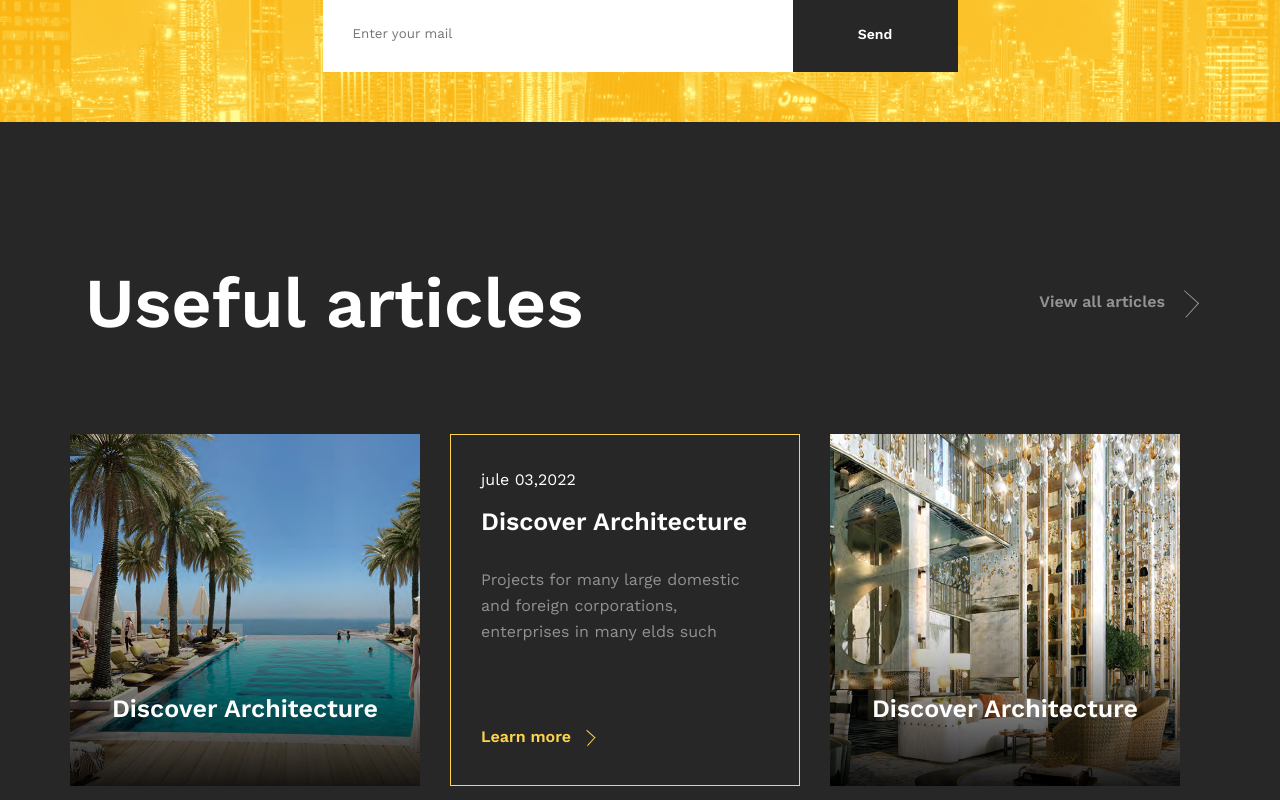
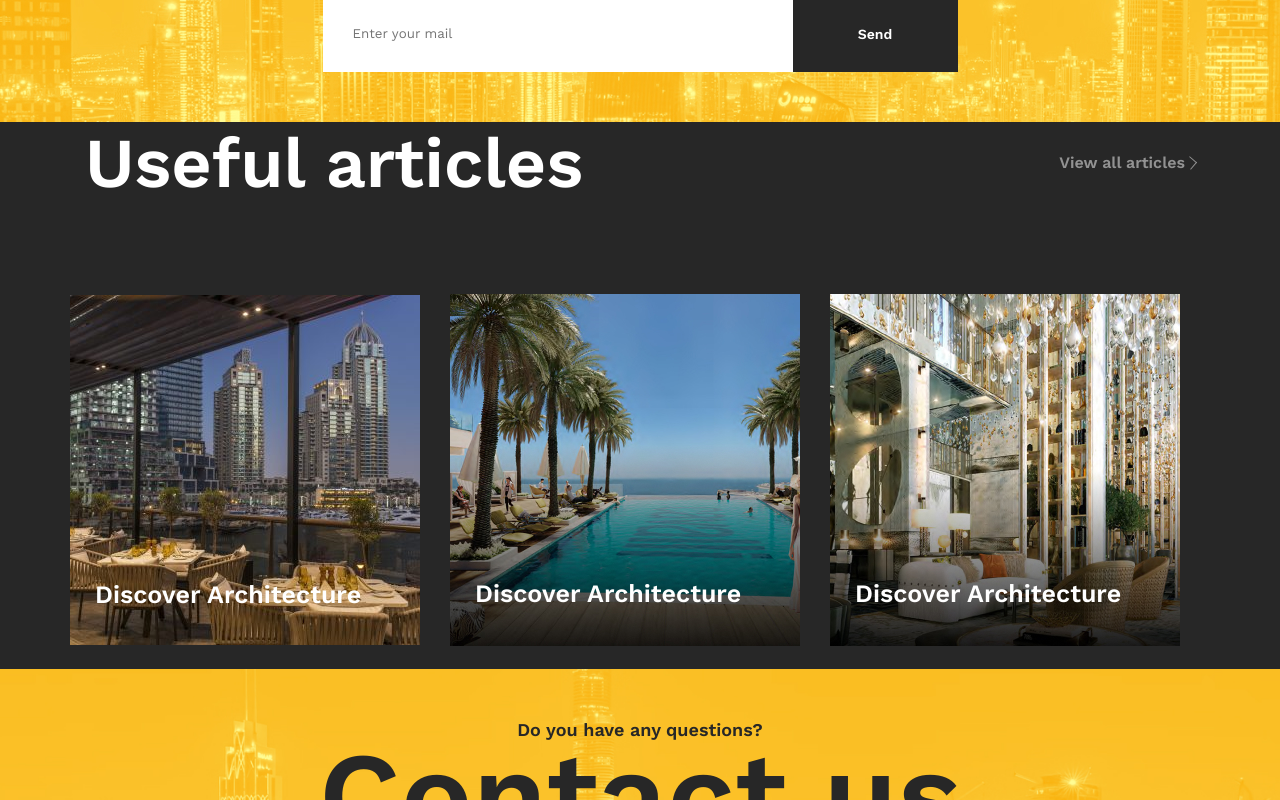
Before and after one commit to ThunderFlight/R_dubai_reality, a React (Vite) app: page / in a window 1280 px wide. Shown: the part 3460-4260 px from the top of the page. Built offline with nearby package versions, Linux system fonts and the light colour scheme.

Commit message:
add: animation adaptive to  homeUsefulArticles

```diff
--- a/src/components/Home/HomeUsefulAricles/HomeUsefulArticles.jsx
+++ b/src/components/Home/HomeUsefulAricles/HomeUsefulArticles.jsx
@@ -1,35 +1,81 @@
+import exterior from '../../../images/homeUsefulArticlesExterior.jpg';
+import interior from '../../../images/homeUsefulArticlesInterior.jpg';
+import interiorSecond from '../../../images/homeUsefulArticlesInteriorSecond.jpg';
 import { CustomArrow } from '../../common';
 import styles from './HomeUsefulArticles.module.scss';
 
 export const HomeUsefulArticles = () => {
   return (
     <section className={styles.usefulArticles}>
-      <div className={styles.usefulArticles__wrapperTitle}>
+      <div className={styles.usefulArticles__titleUseful}>
         <h2>Useful articles</h2>
-        <a>
-          View all articles <CustomArrow className={styles.customArrowGray} />
-        </a>
+        <span>
+          View all articles
+          <CustomArrow className={styles.usefulArticles__titleUseful_grayArrow} />
+        </span>
       </div>
-      <div className={styles.usefulArticles__wrapperImage}>
-        <div className={styles.usefulArticles__wrapperImage_exterior}>
-          <h2>Discover Architecture</h2>
+      <div className={styles.usefulArticles__divImagesBlock}>
+        <div className={styles.usefulArticles__allImgWrapper}>
+          <img
+            src={interiorSecond}
+            alt='interiorSecond'
+            className={styles.usefulArticles__allImgWrapper_img}
+          />
+
+          <div className={styles.usefulArticles__BorderMenuWrap}>
+            <p className={styles.usefulArticles__BorderMenuWrap_date}>Jule 03, 2022</p>
+            <h2 className={styles.usefulArticles__BorderMenuWrap_title}>Discover Architecture</h2>
+            <p className={styles.usefulArticles__BorderMenuWrap_about}>
+              Projects for many large domestic and foreign corporations, enterprises in many elds
+              such
+            </p>
+            <label className={styles.usefulArticles__BorderMenuWrap_link}>
+              Learn more
+              <CustomArrow className={styles.usefulArticles__BorderMenuWrap_yellowArrow} />
+            </label>
+          </div>
         </div>
 
-        <div className={styles.usefulArticles__wrapperImage_border}>
-          <p className={styles.usefulArticles__wrapperImage_border_date}>jule 03,2022</p>
-          <h3 className={styles.usefulArticles__wrapperImage_border_title}>
-            Discover Architecture
-          </h3>
-          <p className={styles.usefulArticles__wrapperImage_border_about}>
-            Projects for many large domestic and foreign corporations, enterprises in many elds such
-          </p>
-          <a className={styles.usefulArticles__wrapperImage_border_link}>
-            Learn more <CustomArrow className={styles.customArrowYellow} />
-          </a>
+        <div className={styles.usefulArticles__allImgWrapper}>
+          <img
+            src={exterior}
+            alt='exterior'
+            className={styles.usefulArticles__allImgWrapper_img}
+          />
+
+          <div className={styles.usefulArticles__BorderMenuWrap}>
+            <p className={styles.usefulArticles__BorderMenuWrap_date}>Jule 03, 2022</p>
+            <h2 className={styles.usefulArticles__BorderMenuWrap_title}>Discover Architecture</h2>
+            <p className={styles.usefulArticles__BorderMenuWrap_about}>
+              Projects for many large domestic and foreign corporations, enterprises in many elds
+              such
+            </p>
+            <label className={styles.usefulArticles__BorderMenuWrap_link}>
+              Learn more
+              <CustomArrow className={styles.usefulArticles__BorderMenuWrap_yellowArrow} />
+            </label>
+          </div>
         </div>
 
-        <div className={styles.usefulArticles__wrapperImage_interior}>
-          <h2>Discover Architecture</h2>
+        <div className={styles.usefulArticles__allImgWrapper}>
+          <img
+            src={interior}
+            alt='interior'
+            className={styles.usefulArticles__allImgWrapper_img}
+          />
+
+          <div className={styles.usefulArticles__BorderMenuWrap}>
+            <p className={styles.usefulArticles__BorderMenuWrap_date}>Jule 03, 2022</p>
+            <h2 className={styles.usefulArticles__BorderMenuWrap_title}>Discover Architecture</h2>
+            <p className={styles.usefulArticles__BorderMenuWrap_about}>
+              Projects for many large domestic and foreign corporations, enterprises in many elds
+              such
+            </p>
+            <label className={styles.usefulArticles__BorderMenuWrap_link}>
+              Learn more
+              <CustomArrow className={styles.usefulArticles__BorderMenuWrap_yellowArrow} />
+            </label>
+          </div>
         </div>
       </div>
     </section>
--- a/src/components/Home/HomeUsefulAricles/HomeUsefulArticles.module.scss
+++ b/src/components/Home/HomeUsefulAricles/HomeUsefulArticles.module.scss
@@ -2,18 +2,16 @@
 
 .usefulArticles {
   @include flex-col(center, center);
-  background-color: $GRAY;
-  padding-top: 140px;
+  width: 100%;
 
-  &__wrapperTitle {
-    @include flex(space-between, center);
-    min-width: 283px;
+  &__titleUseful {
+    @include flex-row(space-between, center);
+    width: 300px;
     margin-bottom: 20px;
     @include media($SCREEN_TABLET) {
-      width: 690px;
+      width: 700px;
       margin-bottom: 40px;
     }
-
     @include media($SCREEN_DESKTOP) {
       width: 1110px;
       margin-bottom: 90px;
@@ -21,201 +19,194 @@
 
     h2 {
       @include text(24px, 700, $WHITE);
-
       @include media($SCREEN_TABLET) {
         font-size: 30px;
       }
-
       @include media($SCREEN_DESKTOP) {
         font-size: 70px;
       }
     }
 
-    a {
-      @include flex-row(center);
-
+    span {
+      @include flex-row(_, center);
       @include text(8px, 600, #929292);
-      line-height: 21px;
-      cursor: pointer;
       @include media($SCREEN_TABLET) {
         font-size: 12px;
       }
+      @include media($SCREEN_DESKTOP) {
+        font-size: 16px;
+      }
+    }
+
+    &_grayArrow {
+      $size: 8px;
+      border-top-color: #929292;
+      border-left-color: #929292;
+      transform: rotate(130deg);
+    }
+  }
+
+  &__divImagesBlock {
+    @include flex-col(center, center);
+    @include media($SCREEN_TABLET) {
+      @include flex-row(center, center);
+    }
+  }
+
+  &__allImgWrapper {
+    position: relative;
+    width: 290px;
+    margin-bottom: 30px;
+    overflow: hidden;
+    @include media($SCREEN_TABLET) {
+      width: 220px;
+      margin-right: 30px;
+      margin-bottom: 0px;
+    }
+    @include media($SCREEN_DESKTOP) {
+      width: 350px;
+      min-height: 350px;
+    }
+    img {
+      width: 290px;
+      @include media($SCREEN_TABLET) {
+        width: 220px;
+        margin-right: 30px;
+        margin-bottom: 0px;
+      }
+      @include media($SCREEN_DESKTOP) {
+        width: 350px;
+        min-height: 350px;
+      }
+    }
+
+    &:hover .usefulArticles__BorderMenuWrap {
+      padding: 20px 24px 25px 25px;
+      @include media($SCREEN_TABLET) {
+        padding: 15px 32px 25px 33px;
+      }
+      @include media($SCREEN_DESKTOP) {
+        padding: 40px 35px 23px 35px;
+      }
+      width: 100%;
+      height: 100%;
+      top: 0px;
+      left: 0px;
+
+      display: block;
+      position: absolute;
+      background-color: $GRAY;
+      border: 1px solid $YELLOW;
+      z-index: 2;
+
+      &_date {
+        line-height: 26px;
+        display: block;
+        opacity: 1;
+        margin-bottom: 10px;
+        @include media($SCREEN_DESKTOP) {
+          margin-bottom: 15px;
+        }
+      }
+      &_title {
+        display: block;
+        opacity: 1;
+        margin-bottom: 13px;
+        @include media($SCREEN_DESKTOP) {
+          line-height: 36px;
+          margin-bottom: 30px;
+        }
+      }
+      &_about {
+        line-height: 26px;
+        display: block;
+        opacity: 1;
+        margin-bottom: 30px;
+        @include media($SCREEN_DESKTOP) {
+          margin-bottom: 50px;
+        }
+      }
+      &_link {
+        display: block;
+        opacity: 1;
+
+        @include flex-row(_, center);
+      }
+    }
+  }
+
+  &__BorderMenuWrap {
+    @include transition(top);
+
+    position: absolute;
+    z-index: 2;
+    top: 285px;
+    left: 25px;
+    // height: 0px;
+    &_date {
+      @include text(12px, 200, $WHITE);
+      @include transition(margin-bottom);
+      margin-bottom: 0px;
+
+      @include media($SCREEN_DESKTOP) {
+        font-size: 16px;
+      }
+
+      display: none;
+    }
+    &_title {
+      @include text(25px, 700, $WHITE);
+
+      display: none;
+      margin-bottom: 0px;
+      opacity: 0;
+
+      @include media($SCREEN_DESKTOP) {
+        font-size: 25px;
+        display: block;
+        opacity: 1;
+      }
+    }
+    &_about {
+      @include text(12px, 200, #929292);
+
+      margin-bottom: 0px;
+      display: none;
+      opacity: 0;
+      @include media($SCREEN_DESKTOP) {
+        font-size: 16px;
+      }
+    }
+    &_link {
+      @include flex-row(_, center);
+      @include text(12px, 600, $YELLOW);
+      height: 20px;
+      cursor: pointer;
+      display: none;
+      opacity: 0;
 
       @include media($SCREEN_DESKTOP) {
         font-size: 16px;
       }
     }
-  }
-
-  &__wrapperImage {
-    @include flex-col(center);
-
-    @include media($SCREEN_TABLET) {
-      @include flex-row(center);
-    }
-
-    &_exterior {
-      @include flex(center);
-      background-image: url(../../../images/homeUsefulArticlesNewYorkBeach.jpg);
-      background-size: cover;
-      width: 290px;
-      min-height: 220px;
-      margin-bottom: 20px;
-      h2 {
-        display: none;
-      }
-      @include media($SCREEN_TABLET) {
-        width: 210px;
-        min-height: 220px;
-        margin-right: 30px;
-        margin-bottom: 0px;
-      }
-
-      @include media($SCREEN_DESKTOP) {
-        background-image: url(../../../images/homeUsefulArticlesExterior.jpg);
-        width: 350px;
-        min-height: 352px;
-        h2 {
-          display: block;
-        }
-      }
-
-      h2 {
-        @include text(25px, 700, $WHITE);
-        margin-top: 260px;
-        margin-bottom: 50px;
+    &_link:hover {
+      color: white;
+      .usefulArticles__hoverBorderMenuWrap_yellowArrow {
+        border-top-color: $WHITE;
+        border-left-color: $WHITE;
       }
     }
-
-    &_border {
-      border: 1px solid $YELLOW;
-      width: 290px;
-      min-height: 220px;
-      padding: 31px 24px 25px 24px;
-      margin-bottom: 20px;
+    &_yellowArrow {
+      $size: 8px;
       @include media($SCREEN_TABLET) {
-        width: 215px;
-        min-height: 220px;
-        padding: 31px 37px 25px 33px;
-        margin-right: 30px;
-        margin-bottom: 0px;
+        $size: 8px;
       }
-
       @include media($SCREEN_DESKTOP) {
-        width: 350px;
-        min-height: 352px;
-        padding: 35px 40px 35px 30px;
+        $size: 10px;
       }
-
-      &_date {
-        @include text(12px, 400, $WHITE);
-        margin-bottom: 13px;
-
-        @include media($SCREEN_DESKTOP) {
-          font-size: 16px;
-          margin-bottom: 15px;
-        }
-      }
-
-      &_title {
-        @include text(25px, 700, $WHITE);
-        line-height: 35px;
-        margin-bottom: 13px;
-
-        @include media($SCREEN_DESKTOP) {
-          font-size: 25px;
-          margin-bottom: 28px;
-        }
-      }
-
-      &_about {
-        @include text(12px, 300px, #929292);
-        line-height: 26px;
-        width: 240px;
-        margin-bottom: 14px;
-
-        @include media($SCREEN_TABLET) {
-          width: 150px;
-        }
-
-        @include media($SCREEN_DESKTOP) {
-          font-size: 16px;
-          width: 270px;
-          margin-bottom: 80px;
-        }
-      }
-
-      &_link {
-        @include flex(_, center);
-        @include text(12px, 600, $YELLOW);
-        line-height: 24px;
-        cursor: pointer;
-
-        @include media($SCREEN_DESKTOP) {
-          font-size: 16px;
-        }
-      }
-    }
-
-    &_interior {
-      @include flex(center);
-      background-image: url(../../../images/homeUsefulArticlesNewYork.jpg);
-      background-size: cover;
-      width: 290px;
-      min-height: 220px;
-      margin-bottom: 20px;
-      h2 {
-        display: none;
-      }
-      @include media($SCREEN_TABLET) {
-        width: 210px;
-        min-height: 220px;
-        margin-right: 30px;
-        margin-bottom: 0px;
-      }
-
-      @include media($SCREEN_DESKTOP) {
-        background-image: url(../../../images/homeUsefulArticlesInterior.jpg);
-        width: 350px;
-        min-height: 352px;
-        h2 {
-          display: block;
-        }
-      }
-      h2 {
-        @include text(25px, 700, $WHITE);
-        margin-top: 260px;
-        margin-bottom: 50px;
-      }
+      border-top-color: $YELLOW;
+      border-left-color: $YELLOW;
+      transform: rotate(130deg);
     }
   }
 }
-.customArrowGray {
-  width: 10px;
-  height: 10px;
-  margin-top: 6px;
-  margin-left: 10px;
-  border-left-color: #929292;
-  border-top-color: #929292;
-  transform: rotate(132deg);
-  @include media($SCREEN_TABLET) {
-    width: 14px;
-    height: 14px;
-    margin-top: 5px;
-    margin-left: 10px;
-  }
-
-  @include media($SCREEN_DESKTOP) {
-    width: 20px;
-    height: 20px;
-    margin-top: 3px;
-    margin-left: 10px;
-  }
-}
-.customArrowYellow {
-  width: 12px;
-  height: 12px;
-  margin-top: 3px;
-  margin-left: 10px;
-  transform: rotate(132deg);
-}
```
Also changed, not shown: src/images/homeUsefulArticlesInteriorSecond.jpg (added).
